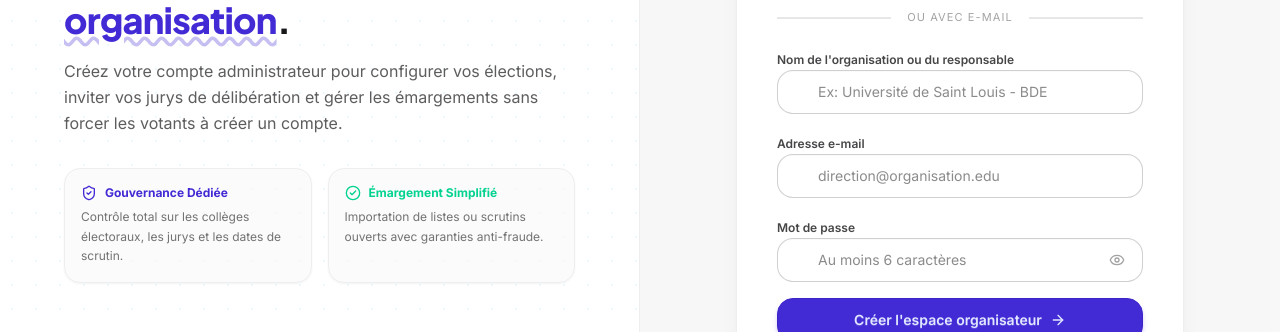
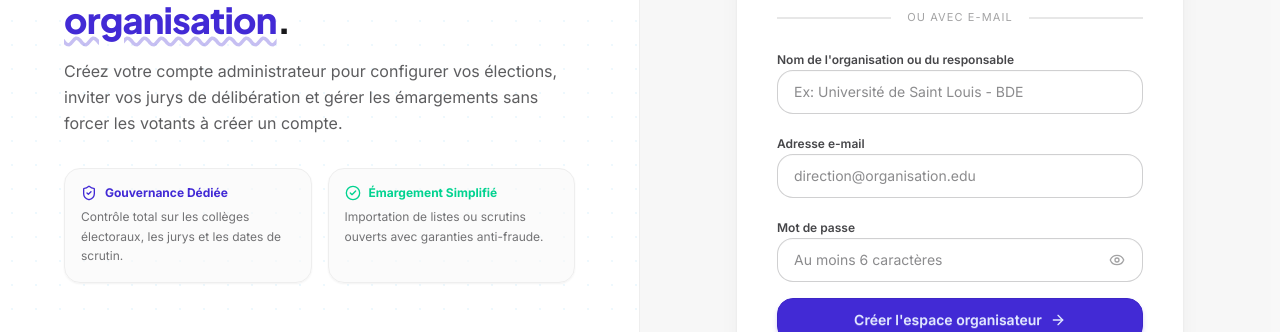
Before and after one commit to crabmites-dev/Verdict, a React (Vite) app in the folder frontend/: page /register in a window 1280 px wide. Shown: the part 423-755 px from the top of the page. Built offline with nearby package versions, Linux system fonts and the light colour scheme.

Commit message:
fix: correct input field text alignment on auth forms

```diff
--- a/frontend/src/Login.jsx
+++ b/frontend/src/Login.jsx
@@ -274,14 +274,13 @@ export default function Login() {
                   Adresse e-mail
                 </label>
                 <div className="relative flex items-center">
-                  <Mail className="w-4 h-4 text-base-content/40 absolute left-3.5 pointer-events-none" />
                   <input
                     type="email"
                     required
                     placeholder="admin@organisation.edu"
                     value={email}
                     onChange={(e) => setEmail(e.target.value)}
-                    className="input input-bordered w-full pl-10 rounded-2xl text-sm focus:input-primary transition-all bg-base-100 h-11"
+                    className="input input-bordered w-full px-4 rounded-2xl text-sm focus:input-primary transition-all bg-base-100 h-11"
                   />
                 </div>
               </div>
@@ -297,19 +296,18 @@ export default function Login() {
                   </a>
                 </div>
                 <div className="relative flex items-center">
-                  <Lock className="w-4 h-4 text-base-content/40 absolute left-3.5 pointer-events-none" />
                   <input
                     type={showPassword ? "text" : "password"}
                     required
                     placeholder="••••••••••••"
                     value={password}
                     onChange={(e) => setPassword(e.target.value)}
-                    className="input input-bordered w-full pl-10 pr-10 rounded-2xl text-sm focus:input-primary transition-all bg-base-100 h-11"
+                    className="input input-bordered w-full px-4 pr-11 rounded-2xl text-sm focus:input-primary transition-all bg-base-100 h-11"
                   />
                   <button
                     type="button"
                     onClick={() => setShowPassword(!showPassword)}
-                    className="absolute right-3.5 p-1 text-base-content/40 hover:text-base-content transition-colors"
+                    className="absolute right-3.5 p-1 text-base-content/40 hover:text-base-content transition-colors cursor-pointer"
                   >
                     {showPassword ? <EyeOff className="w-4 h-4" /> : <Eye className="w-4 h-4" />}
                   </button>
--- a/frontend/src/Register.jsx
+++ b/frontend/src/Register.jsx
@@ -261,14 +261,13 @@ export default function Register() {
                   Nom de l'organisation ou du responsable
                 </label>
                 <div className="relative flex items-center">
-                  <User className="w-4 h-4 text-base-content/40 absolute left-3.5 pointer-events-none" />
                   <input
                     type="text"
                     required
                     placeholder="Ex: Université de Saint Louis - BDE"
                     value={name}
                     onChange={(e) => setName(e.target.value)}
-                    className="input input-bordered w-full pl-10 rounded-2xl text-sm focus:input-primary transition-all bg-base-100 h-11"
+                    className="input input-bordered w-full px-4 rounded-2xl text-sm focus:input-primary transition-all bg-base-100 h-11"
                   />
                 </div>
               </div>
@@ -279,14 +278,13 @@ export default function Register() {
                   Adresse e-mail
                 </label>
                 <div className="relative flex items-center">
-                  <Mail className="w-4 h-4 text-base-content/40 absolute left-3.5 pointer-events-none" />
                   <input
                     type="email"
                     required
                     placeholder="direction@organisation.edu"
                     value={email}
                     onChange={(e) => setEmail(e.target.value)}
-                    className="input input-bordered w-full pl-10 rounded-2xl text-sm focus:input-primary transition-all bg-base-100 h-11"
+                    className="input input-bordered w-full px-4 rounded-2xl text-sm focus:input-primary transition-all bg-base-100 h-11"
                   />
                 </div>
               </div>
@@ -297,19 +295,18 @@ export default function Register() {
                   Mot de passe
                 </label>
                 <div className="relative flex items-center">
-                  <Lock className="w-4 h-4 text-base-content/40 absolute left-3.5 pointer-events-none" />
                   <input
                     type={showPassword ? "text" : "password"}
                     required
                     placeholder="Au moins 6 caractères"
                     value={password}
                     onChange={(e) => setPassword(e.target.value)}
-                    className="input input-bordered w-full pl-10 pr-10 rounded-2xl text-sm focus:input-primary transition-all bg-base-100 h-11"
+                    className="input input-bordered w-full px-4 pr-11 rounded-2xl text-sm focus:input-primary transition-all bg-base-100 h-11"
                   />
                   <button
                     type="button"
                     onClick={() => setShowPassword(!showPassword)}
-                    className="absolute right-3.5 p-1 text-base-content/40 hover:text-base-content transition-colors"
+                    className="absolute right-3.5 p-1 text-base-content/40 hover:text-base-content transition-colors cursor-pointer"
                   >
                     {showPassword ? <EyeOff className="w-4 h-4" /> : <Eye className="w-4 h-4" />}
                   </button>
```
